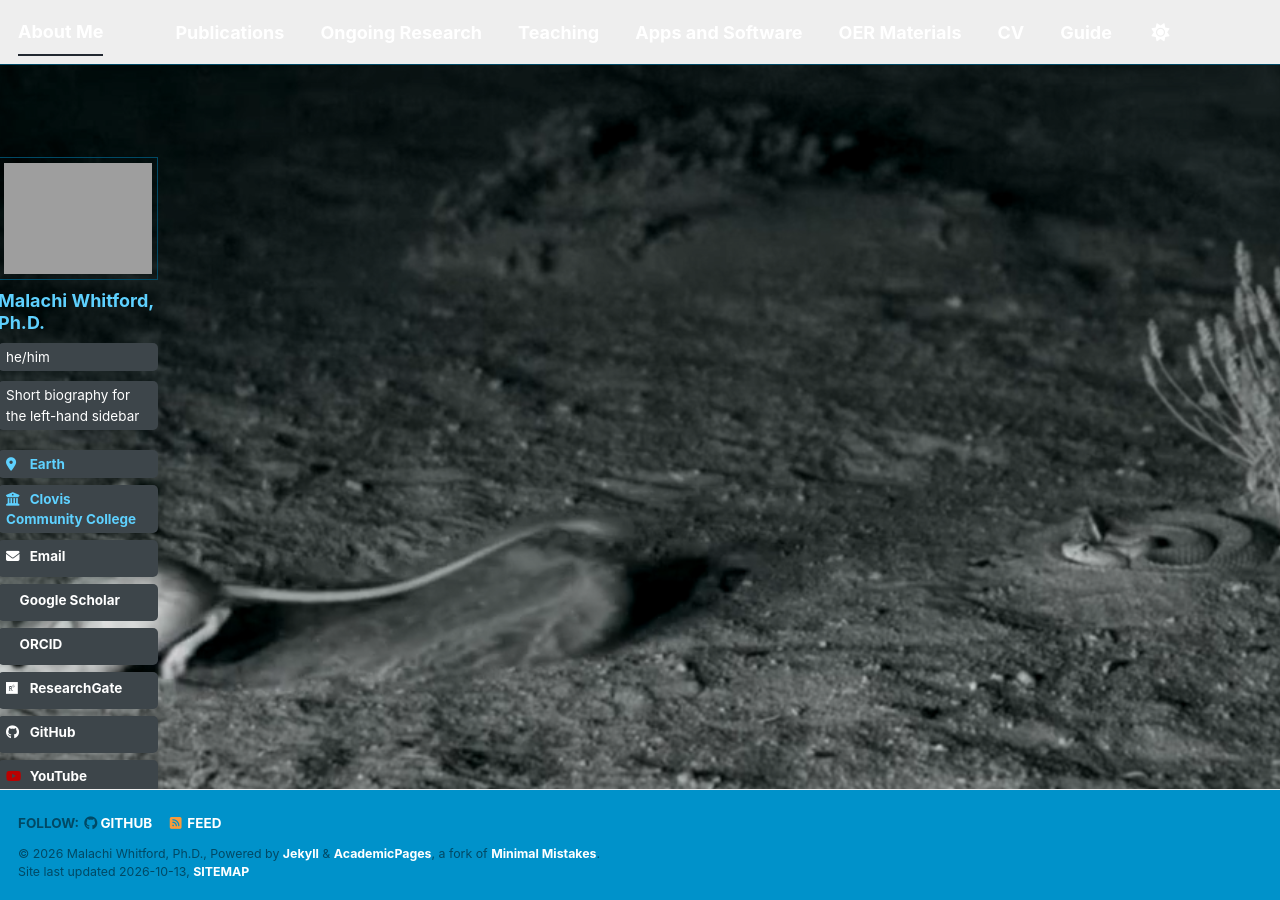
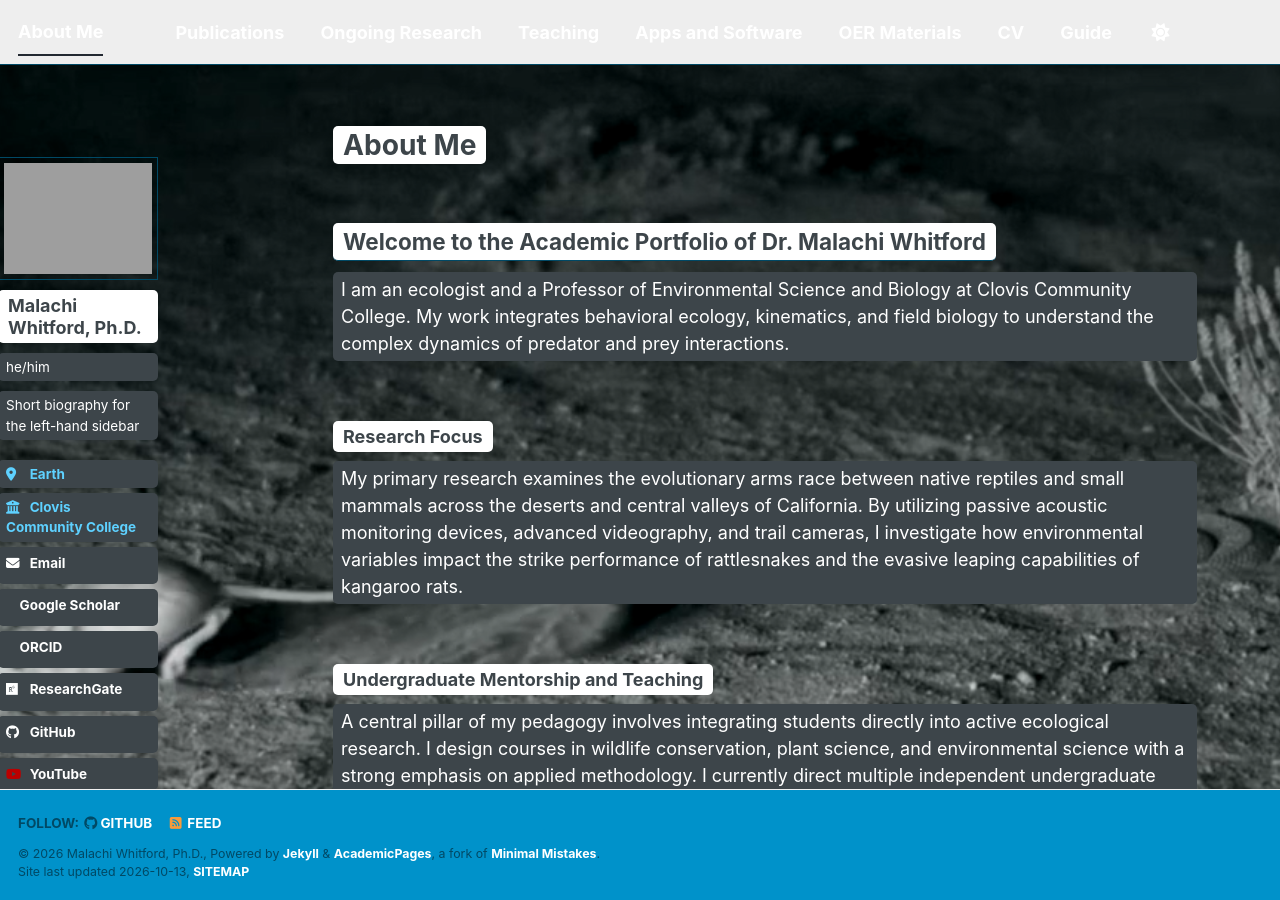
Before and after one commit to malachi-whitford/malachi-whitford.github.io, a Jekyll site: the page built from _pages/about.md, in a window 1280 px wide and 900 px high. Built offline with Jekyll 4.4.1, drawn with Linux system fonts in a browser that asks for light colours; a style sheet for code colours, icons or effects is not loaded.

Commit message:
Refactor CSS styles for layout and readability
Updated styles for various elements including background colors, widths, and font properties.

```diff
--- a/assets/css/main.scss
+++ b/assets/css/main.scss
@@ -45,7 +45,7 @@
 
 /* Widen the entire site container but leave room for the background */
 div#main {
-    max-width: 1200px !important; /* Reduced from 1600px to expose more of the background */
+    max-width: 1200px !important;
 }
 
 /* Global Background Image */
@@ -60,7 +60,7 @@
 
 /* Main content area width and readability background */
 .page {
-    background-color: rgba(26, 32, 44, 0.0) !important; /* Reduced opacity to 70% */
+    background-color: rgba(26, 32, 44, 0.0) !important;
     padding: 25px !important;
     border-radius: 10px;
 }
@@ -75,10 +75,11 @@
 
 /* Sidebar profile area readability background */
 .sidebar {
-    background-color: rgba(26, 32, 44, 0.0) !important; /* Reduced opacity to 70% */
+    background-color: rgba(26, 32, 44, 0.0) !important;
     padding: 20px !important;
     border-radius: 10px;
 }
+
 /* Pull the sidebar left and prevent the main text from dropping below it */
 @media (min-width: 1024px) {
     .sidebar {
@@ -89,56 +90,65 @@
     }
 
     .page {
-        /* Forces the main text area to take up the remaining space minus the sidebar and a small gap */
-        width: calc(100% - 200px) !important;
+        /* Increased the subtracted value from 200px to 250px to create a safety gap */
+        width: calc(100% - 250px) !important;
         float: right !important;
     }
 }
 
 /* Custom Font Colors */
-body, .page__content p, .sidebar {
-    color: #FFFFFF !important;
-}
-
-h1, h2, h3, h4, h5, h6, .page__title {
-    color: #5ed1ff !important;
-      font-weight: bold
-}
-
-a {
-    color: #ffffff !important;
-   font-weight: bold
-}
-
-a:hover {
-    color: #ffffff !important;
-}
-
-/* Custom Font Colors and Global Highlight */
 body {
     color: #FFFFFF !important;
 }
 
-/* Applies permanent highlight to all paragraphs and lists */
-.page__content p, .page__content li, .sidebar p, .sidebar li {
+/* Highlighted Headers (White Background, Dark Text, Bold) */
+h1, h2, h3, h4, h5, h6, .page__title {
+    background-color: #FFFFFF !important;
+    color: #3d454a !important; /* Changed text to your dark grey so it is readable on the white background */
+    font-weight: bold !important;
+    padding: 5px 10px !important;
+    border-radius: 5px !important;
+    display: inline-block !important; /* Prevents the highlight box from stretching across the entire screen empty space */
+}
+
+/* Links */
+a {
+    color: #ffffff !important;
+    font-weight: bold !important;
+}
+
+a:hover {
+    color: #5ed1ff !important; /* Added your light blue back as a hover effect */
+}
+
+/* Main text paragraphs */
+.page__content p, .sidebar p {
     background-color: #3d454a !important;
     color: #FFFFFF !important;
+    font-weight: normal !important; /* explicitly forces text to NOT be bold */
     padding: 4px 8px !important;
     border-radius: 5px !important;
 }
 
- .sidebar li {
+/* Sidebar List Items (Consolidated your two separate blocks) */
+.sidebar li {
     background-color: #3d454a !important;
     color: #5ed1ff !important;
     font-weight: bold !important;
     padding: 4px 8px !important;
     border-radius: 5px !important;
-}
-
-
-/* Allow sidebar text to wrap instead of cutting off */
-.sidebar li {
     white-space: normal !important;
     word-wrap: break-word !important;
     overflow: visible !important;
+    margin-bottom: 5px !important; /* Adds space so the highlighted items don't touch */
 }
+
+/* Main Content List Items */
+.page__content li {
+    background-color: #3d454a !important;
+    color: #FFFFFF !important;
+    font-weight: normal !important; /* Standard text not bold */
+    padding: 4px 8px !important;
+    border-radius: 5px !important;
+    margin-bottom: 5px !important;
+}
```
